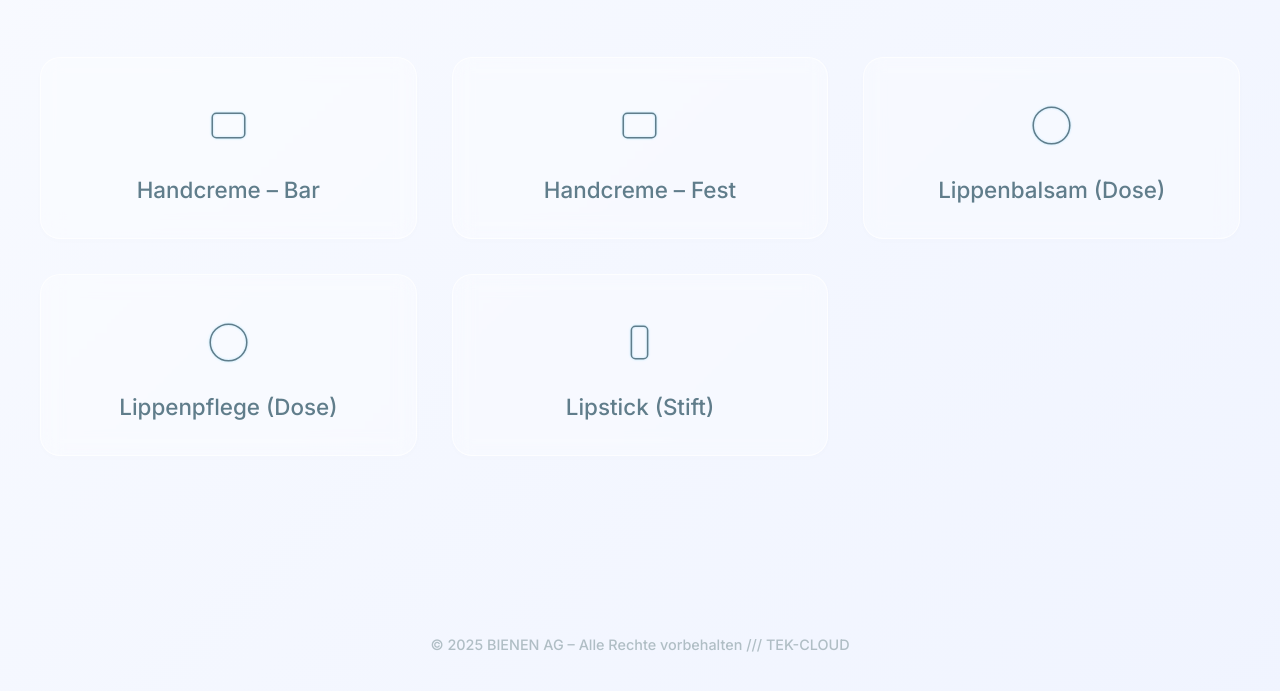
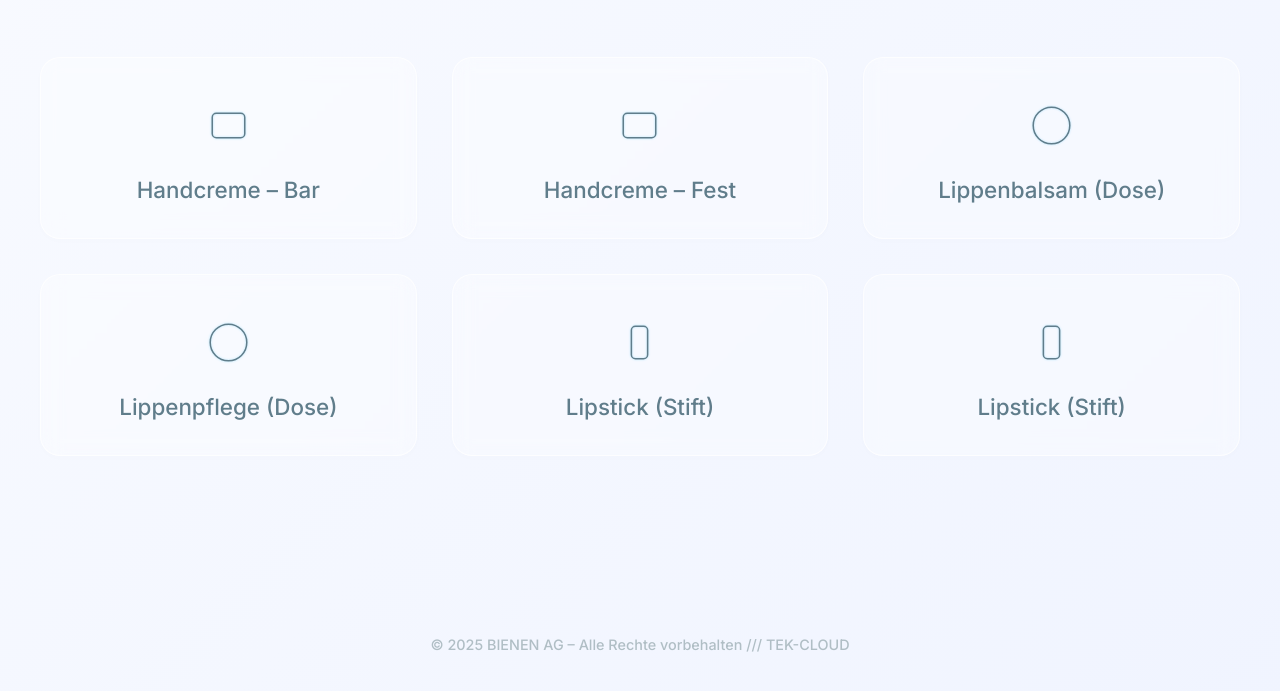
Before and after one commit to BienenAG/pif-viewer, a plain HTML site: page index.html in a window 1280 px wide. Shown: the part 157-848 px from the top of the page. Drawn offline with Linux system fonts and the light colour scheme.

Commit message:
Update index.html

```diff
--- a/index.html
+++ b/index.html
@@ -176,6 +176,14 @@
         <h2>Lipstick (Stift)</h2>
     </a>
 
+    <a href="PDFS/muster-pif.pdf" class="product-tile">
+        <svg class="product-icon" viewBox="0 0 64 64">
+            <!-- Minimalistisches Stift-Icon (Umriss) -->
+            <rect x="24" y="16" width="16" height="32" rx="4" />
+        </svg>
+        <h2>Lipstick (Stift)</h2>
+    </a>
+
 </div>
 
 <footer>
```
